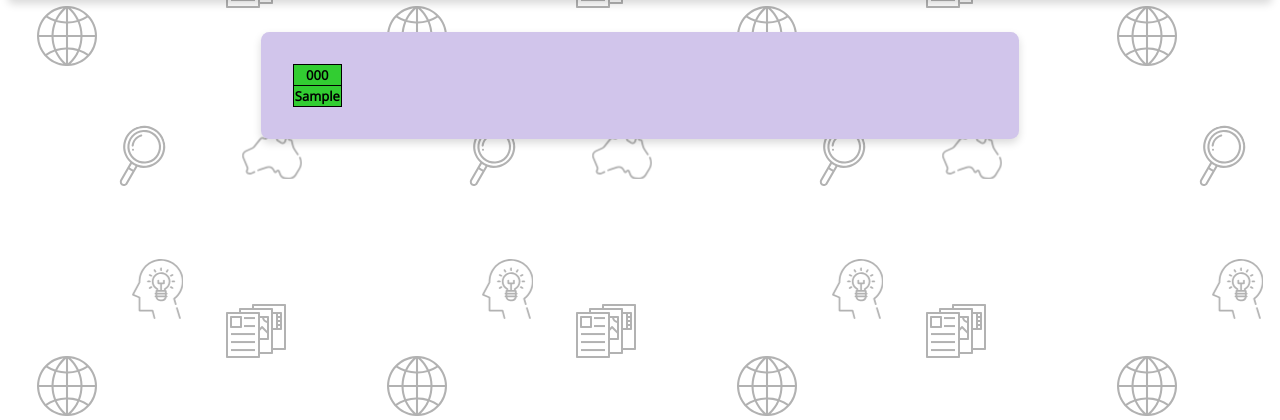
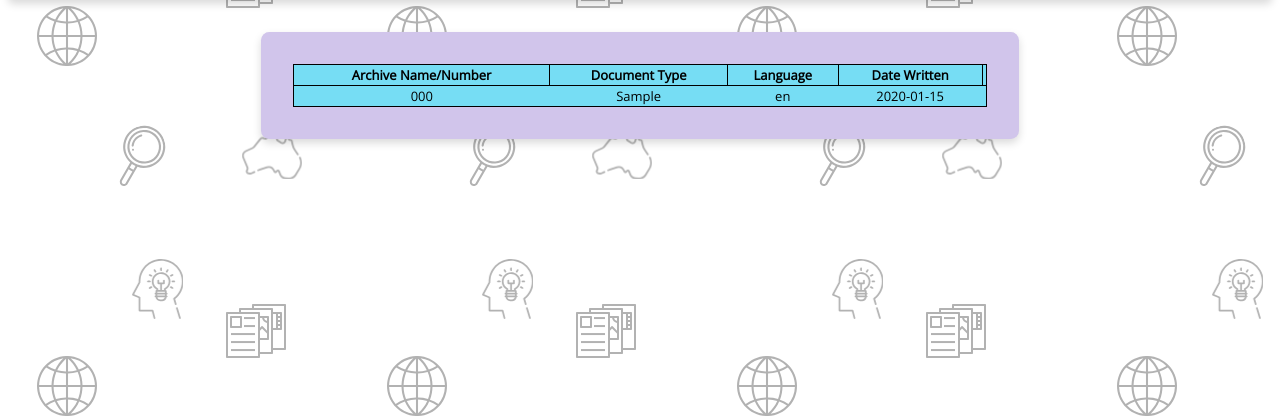
Before and after one commit to jordiup/3200PROJECT, a Django app: template letter_extraction/db/templates/db/result.html in a window 1280 px wide. Shown: the part 97-517 px from the top of the page. Run offline with Django 3.2, Linux system fonts and the light colour scheme; tables that the repository leaves empty hold one stand-in row (values such as "Sample post"); the template is opened without the code that fills it: values that come from a table or form of the project are taken from there, most other values are stand-ins (such as "Sample title", 1, 10 or a date in 2020); lists and menus that the app fills with data are empty.

Commit message:
cleanup to results display

```diff
--- a/letter_extraction/db/static/db/styles.css
+++ b/letter_extraction/db/static/db/styles.css
@@ -155,10 +155,10 @@ h3 {
 
 /* styling for the tables inside the results pages */
 .results_table{
-  width :100%
+  width :100%;
   border: 1px solid black;
   border-collapse: collapse;
-  background-color: #32CD32
+  background-color: rgb(118, 221, 244);
 }
 
 .results_table th
--- a/letter_extraction/db/templates/db/result.html
+++ b/letter_extraction/db/templates/db/result.html
@@ -20,16 +20,26 @@
     {% if document_list %}
        <table class = "results_table">
        <tr>
-       {% for document in document_list %}
-        <th> {{document}}   </th>
-                {% endfor %}
+            <th>Archive Name/Number</th>
+            <th>Document Type</th>
+            <th>Language</th>
+            <th>Date Written</th>
         </tr>
+        {% for document in document_list %}
+            <td>{{document.archive_number}}</td>
+            <td>{{document.document_type}}</td>
+            <td>{{document.language}}</td>
+            <td>{{document.date_written}}<td>
+        {% endfor %}
         <tr>
+
+        </tr>
+        {% comment %} <tr>
               {% for document1 in data %}
 
                     <th>  {{document1}}   </th>
                         {% endfor %}
-                    </tr>
+                    </tr> {% endcomment %}
 
     {% else %}
         <p>No results.</p>
```
